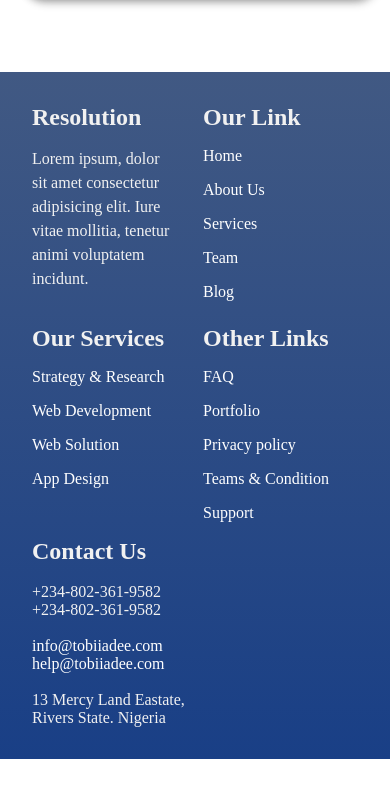
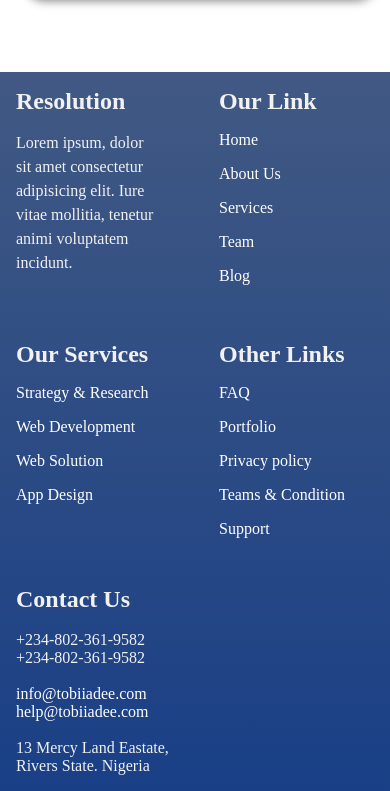
Before and after one commit to Tobiiadee/TestSite, a plain HTML site: page index.html in a window 390 px wide. Shown: the part 5036-5827 px from the top of the page. Before the commit the page ends 5795 px from the top, so only its background shows below. Drawn offline with nearby package versions, Linux system fonts and the light colour scheme; files that its build step writes are made by us from their sources.

Commit message:
new commit

```diff
--- a/mobile.css
+++ b/mobile.css
@@ -228,14 +228,15 @@ main section .sec-container {
 }
 
 footer {
-
+    width: 100%;
+    padding: 1rem;
 }
 
 footer .footer {
     display: grid;
     grid-template-columns: repeat(2, 1fr);
 
-    gap: 1rem;
+    gap: 3rem;
 
     place-content: center;
 
```
